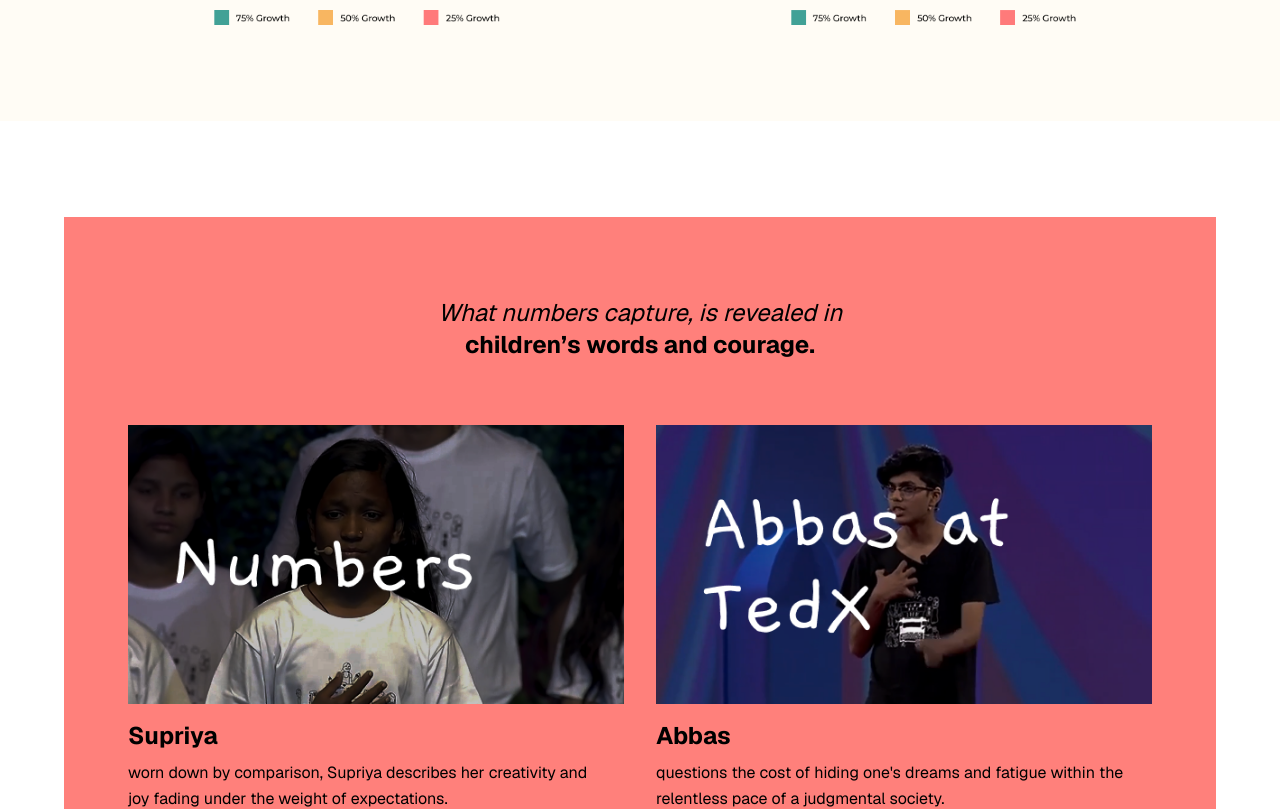
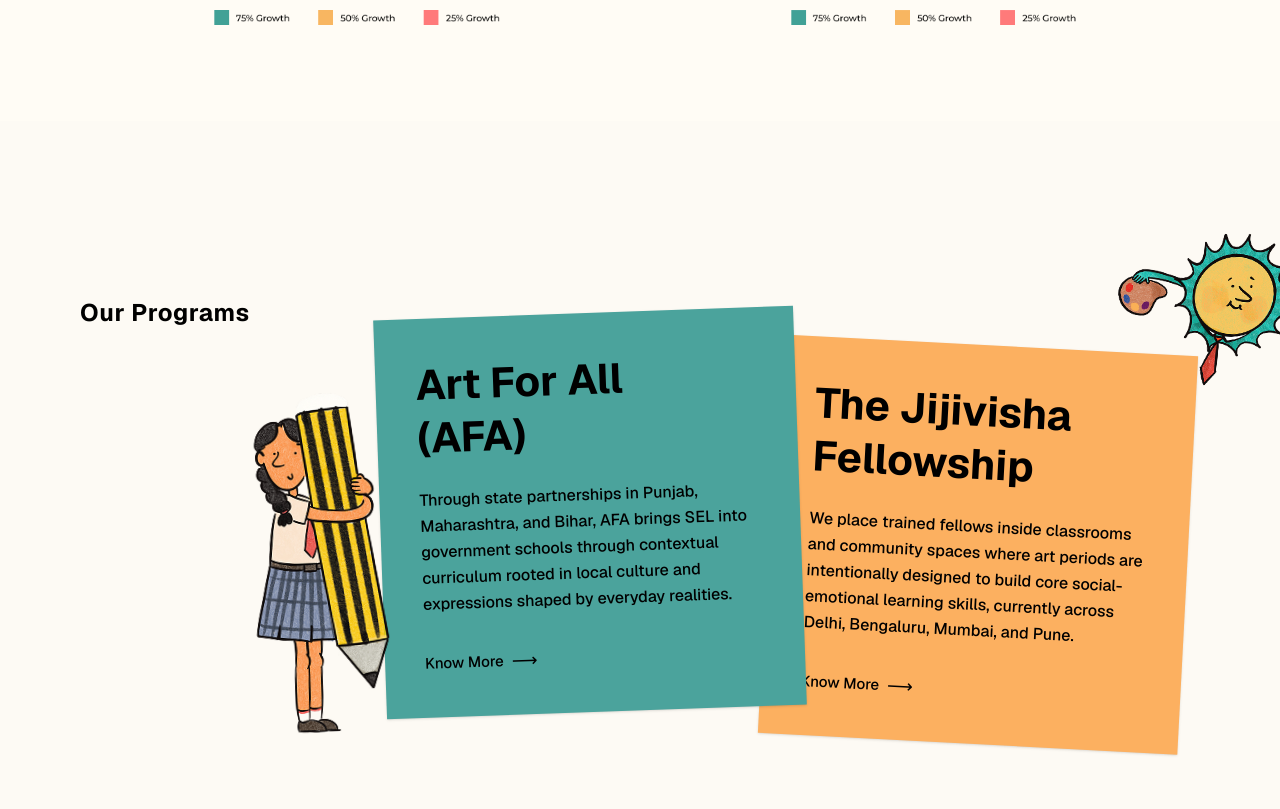
Before and after one commit to mokshchadha/slamoutloud, a Next.js app: page / in a window 1280 px wide. Shown: the part 4280-5089 px from the top of the page. Built offline with nearby package versions, Linux system fonts and the light colour scheme.

Commit message:
homepage: programmes section completed

```diff
--- /dev/null
+++ b/src/app/components/homepage/Programmes.tsx
@@ -0,0 +1,76 @@
+import Image from 'next/image';
+
+export default function Programmes() {
+  return (
+    <section className="w-full bg-[#fdfaf4] py-16 md:py-32 px-6 md:px-12 flex justify-center font-sans overflow-hidden">
+      <div className="max-w-[1400px] w-full flex flex-col lg:flex-row gap-8 lg:gap-16 pl-0 md:pl-8">
+
+        {/* Title Section */}
+        <div className="w-full lg:w-48 shrink-0 pb-4 lg:pb-0 pt-0 lg:pt-12">
+          <h2 className="text-xl md:text-2xl font-bold text-black tracking-wide">
+            Our Programs
+          </h2>
+        </div>
+
+        {/* Cards Section */}
+        <div className="flex-1 flex flex-col lg:flex-row items-center lg:items-start justify-center gap-24 lg:gap-0 pt-8 lg:pt-12">
+
+          {/* Card 1: Art For All */}
+          <div className="relative w-full max-w-[420px] bg-[#4ba39c] p-8 md:p-10 shadow-sm -rotate-2 top-0 lg:top-4 z-20 flex-1 lg:max-h-[460px]">
+            {/* Pencil Illustration */}
+            <div className="absolute -left-12 md:-left-[140px] lg:-left-[180px] -bottom-8 md:-bottom-12 w-44 md:w-[240px] lg:w-[280px] aspect-[1/3] z-30 pointer-events-none text-red-500">
+              <Image
+                src="/programmes_pencil.png"
+                alt="Pencil character"
+                fill
+                className="object-contain object-bottom"
+              />
+            </div>
+
+            <div className="relative z-10 text-black flex flex-col h-full pl-12 md:pl-16 lg:pl-0">
+              <h3 className="text-3xl md:text-[42px] font-bold mb-6 leading-tight">
+                Art For All <br className="hidden md:block" /> (AFA)
+              </h3>
+              <p className="text-[15px] md:text-[16px] leading-relaxed mb-8 font-medium">
+                Through state partnerships in Punjab, Maharashtra, and Bihar, AFA brings SEL into government schools through contextual curriculum rooted in local culture and expressions shaped by everyday realities.
+              </p>
+              <div className="mt-auto">
+                <a href="#" className="inline-flex items-center text-[15px] font-medium hover:underline transition-all">
+                  Know More <span className="ml-2 text-lg">⟶</span>
+                </a>
+              </div>
+            </div>
+          </div>
+
+          {/* Card 2: Jijivisha Fellowship */}
+          <div className="relative w-full max-w-[420px] bg-[#fcb060] p-8 md:p-10 shadow-sm rotate-3 z-10 flex-1 lg:mt-12 lg:-ml-8 lg:max-h-[460px]">
+            {/* Sun Illustration */}
+            <div className="absolute -top-24 md:-top-[160px] lg:-top-[200px] -right-16 md:-right-[180px] lg:-right-[220px] w-56 md:w-[320px] lg:w-[400px] aspect-[4/3] z-30 pointer-events-none">
+              <Image
+                src="/programmes_sun.png"
+                alt="Sun character"
+                fill
+                className="object-contain object-top"
+              />
+            </div>
+
+            <div className="relative z-10 text-black flex flex-col h-full pr-8 md:pr-0">
+              <h3 className="text-3xl md:text-[42px] font-bold mb-6 leading-tight">
+                The Jijivisha <br className="hidden md:block" /> Fellowship
+              </h3>
+              <p className="text-[15px] md:text-[16px] leading-relaxed mb-8 font-medium">
+                We place trained fellows inside classrooms and community spaces where art periods are intentionally designed to build core social-emotional learning skills, currently across Delhi, Bengaluru, Mumbai, and Pune.
+              </p>
+              <div className="mt-auto">
+                <a href="#" className="inline-flex items-center text-[15px] font-medium hover:underline transition-all">
+                  Know More <span className="ml-2 text-lg">⟶</span>
+                </a>
+              </div>
+            </div>
+          </div>
+
+        </div>
+      </div>
+    </section>
+  );
+}
--- a/src/app/page.tsx
+++ b/src/app/page.tsx
@@ -5,6 +5,7 @@ import WeareSOL from "./components/homepage/WeareSOL";
 import DidYouKnow from "./components/homepage/DidYouKnow";
 import OurImpact from "./components/homepage/OurImpact";
 import ChildrensHighlight from "./components/homepage/ChildrensHighlight";
+import Programmes from "./components/homepage/Programmes";
 import FAQs from "./components/homepage/FAQs";
 
 export default function Home() {
@@ -16,6 +17,7 @@ export default function Home() {
       <WeareSOL />
       <VisionMission />
       <OurImpact />
+      <Programmes />
       <ChildrensHighlight />
       <FAQs />
     </main>
```
Also changed, not shown: public/programmes_pencil.png (added), public/programmes_sun.png (added).
